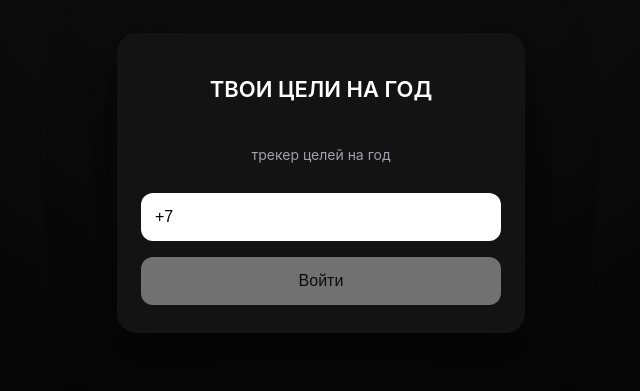
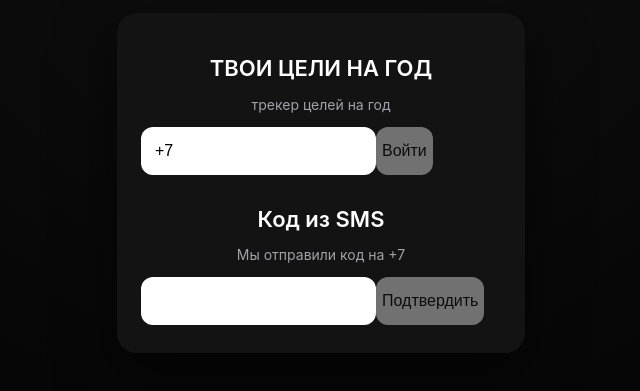
Before and after one commit to Ulibaykin/goals-2026, a Next.js app: page / in a window 1280 px wide. Shown: the part 217-608 px from the top of the page, without its empty margins (319-959 px from the left). Built offline with nearby package versions, Linux system fonts and the light colour scheme.

Commit message:
Update page.tsx

```diff
--- a/app/page.tsx
+++ b/app/page.tsx
@@ -7,7 +7,6 @@ function formatPhone(value: string) {
   const digits = value.replace(/\D/g, '').slice(0, 11)
 
   let result = '+7'
-
   if (digits.length > 1) result += ' (' + digits.slice(1, 4)
   if (digits.length >= 4) result += ') ' + digits.slice(4, 7)
   if (digits.length >= 7) result += '-' + digits.slice(7, 9)
@@ -27,8 +26,11 @@ export default function Page() {
   return (
     <div className={styles.wrapper}>
       <div className={styles.card}>
-        {step === 'phone' && (
-          <>
+        <div
+          className={`${styles.step} ${
+            step === 'phone' ? styles.active : styles.hidden
+          }`}
+        >
           <h1 className={styles.title}>ТВОИ ЦЕЛИ НА ГОД</h1>
           <p className={styles.subtitle}>трекер целей на год</p>
 
@@ -46,15 +48,15 @@ export default function Page() {
           >
             Войти
           </button>
-          </>
-        )}
+        </div>
 
-        {step === 'code' && (
-          <>
+        <div
+          className={`${styles.step} ${
+            step === 'code' ? styles.active : styles.hidden
+          }`}
+        >
           <h1 className={styles.title}>Код из SMS</h1>
-            <p className={styles.subtitle}>
-              Мы отправили код на {phone}
-            </p>
+          <p className={styles.subtitle}>Мы отправили код на {phone}</p>
 
           <input
             className={styles.input}
@@ -70,12 +72,11 @@ export default function Page() {
           <button
             className={styles.button}
             disabled={!codeValid}
-              onClick={() => alert('Дальше будет Supabase Auth')}
+            onClick={() => alert('Следующий шаг — Supabase Auth')}
           >
             Подтвердить
           </button>
-          </>
-        )}
+        </div>
       </div>
     </div>
   )
```
Lines whose indentation alone changed are shown as unchanged.
